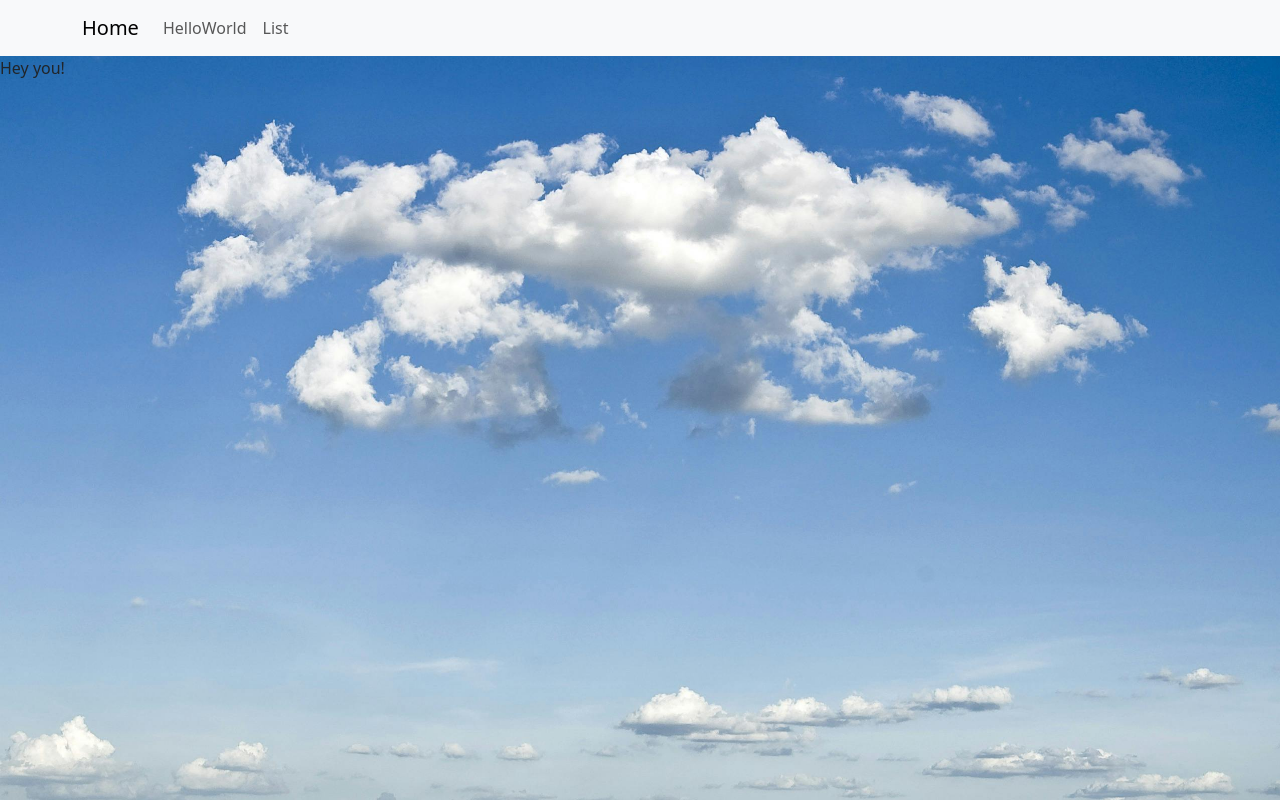
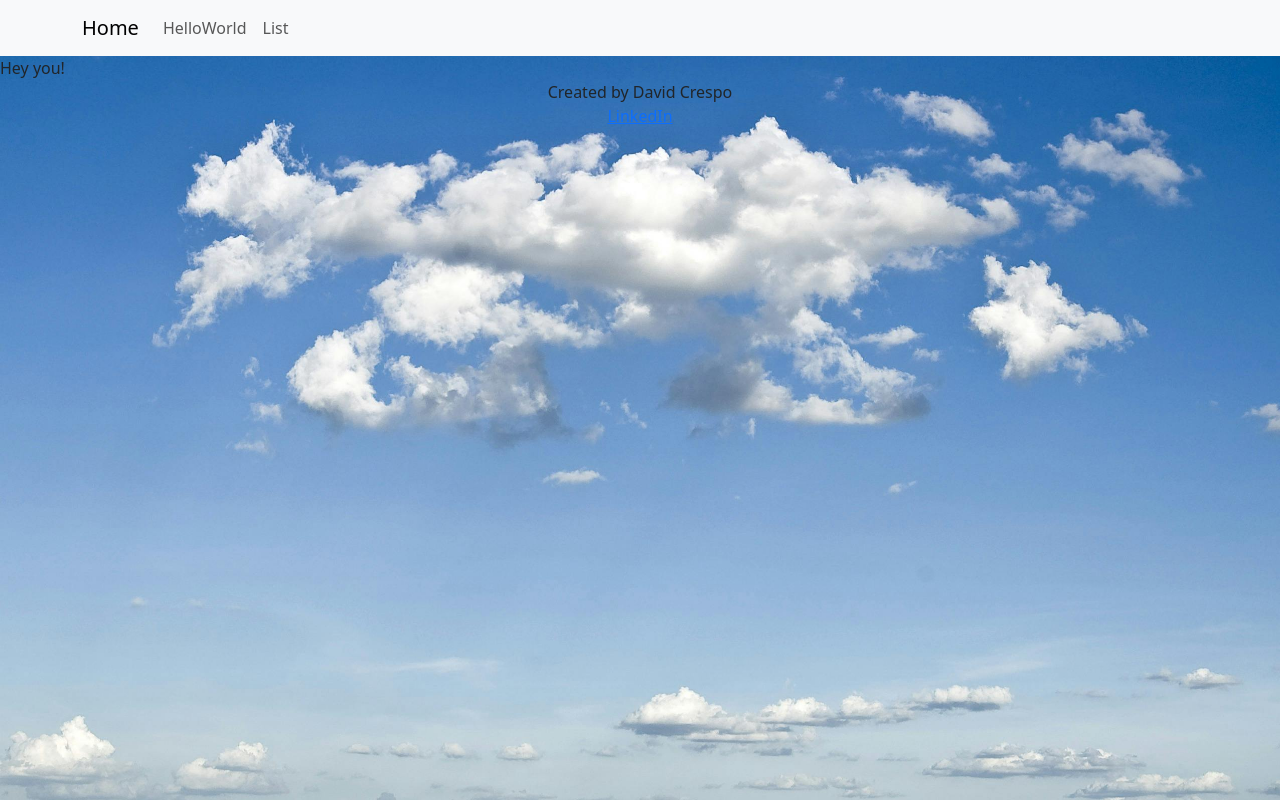
Before and after one commit to iguannago/my_react, a React app in the folder my-workspace/: page / in a window 1280 px wide. Built offline with nearby package versions, Linux system fonts and the light colour scheme.

Commit message:
add some styling

```diff
--- a/my-workspace/src/app/app.module.scss
+++ b/my-workspace/src/app/app.module.scss
@@ -6,3 +6,17 @@ body {
   margin: 0;
   padding: 0;
 }
+
+.footer {
+  position: relative; /* Change to relative positioning */
+  width: 100%;
+  background-color: #f8f9fa; /* Adjust background color as needed */
+  padding: 20px 0; /* Add padding for spacing */
+  text-align: center;
+}
+
+.main-container {
+  &.div {
+    height: calc(100vh - 100px); /* Adjust the value as needed */
+  }
+}
--- a/my-workspace/src/app/app.tsx
+++ b/my-workspace/src/app/app.tsx
@@ -8,11 +8,14 @@ import Home from 'src/components/Home/Home';
 import Menu from 'src/components/Menu/Menu';
 import './app.module.scss';
 import HelloWorld1 from 'src/components/HelloWorld/HelloWorld1/HelloWorld1';
+import Footer from 'src/components/Footer/Footer';
 
 export function App() {
   return (
     <Router>
+      <div>
         <Menu />
+        <div className="main-container">
           <Routes>
             <Route path="/" element={<Home />} />
             <Route
@@ -24,6 +27,9 @@ export function App() {
             <Route path="/list" element={<div>List</div>} />
             <Route path="*" element={<Navigate to="/" />} />
           </Routes>
+        </div>
+        <Footer />
+      </div>
     </Router>
   );
 }
--- /dev/null
+++ b/my-workspace/src/components/Footer/Footer.tsx
@@ -0,0 +1,20 @@
+const Footer = () => {
+  return (
+    <footer className="footer">
+      <div className="container">
+        <p className="text-center">
+          Created by David Crespo <br />
+          <a
+            href="https://www.linkedin.com/in/davidcrespoarroyo/"
+            target="_blank"
+            rel="noopener noreferrer"
+          >
+            LinkedIn
+          </a>
+        </p>
+      </div>
+    </footer>
+  );
+};
+
+export default Footer;
```
Lines whose indentation alone changed are shown as unchanged.
